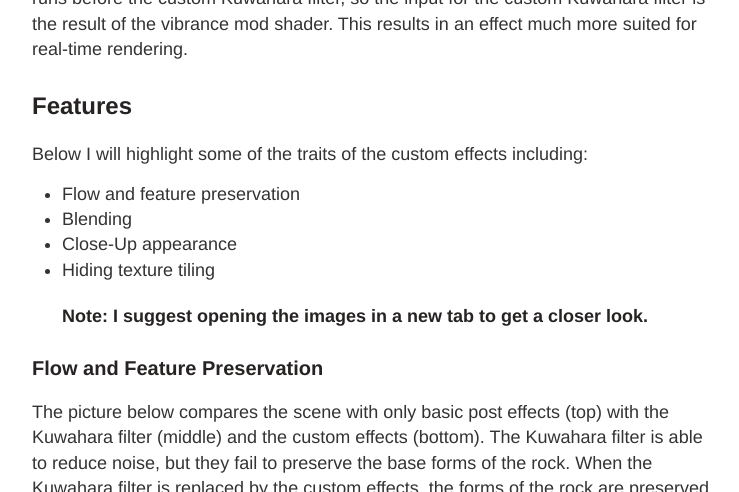
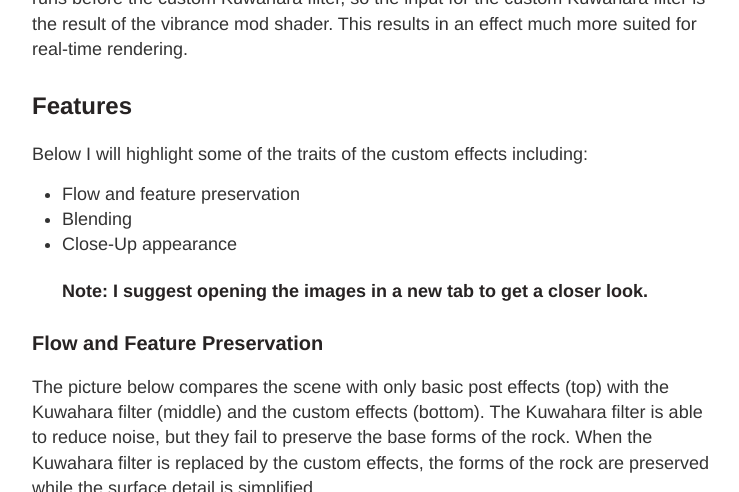
Before and after one commit to jred1/jred1.github.io, a Jekyll site: the page built from _posts/2019-2-3-Post-Processing.md, in a window 1280 px wide and 900 px high, scrolled down 2898 px, cut to the strip 0-492 px from the top of the window. Shown: the whole strip, without its empty margins (268-1007 px from the left). Built offline with Jekyll 4.4.1, drawn with Linux system fonts in a browser that asks for light colours.

Commit message:
Update 2019-2-3-Post-Processing.md

```diff
--- a/_posts/2019-2-3-Post-Processing.md
+++ b/_posts/2019-2-3-Post-Processing.md
@@ -42,7 +42,6 @@ Below I will highlight some of the traits of the custom effects including:
 - Flow and feature preservation
 - Blending
 - Close-Up appearance
-- Hiding texture tiling
 ###### Note: I suggest opening the images in a new tab to get a closer look.
 
 ###  Flow and Feature Preservation
```
